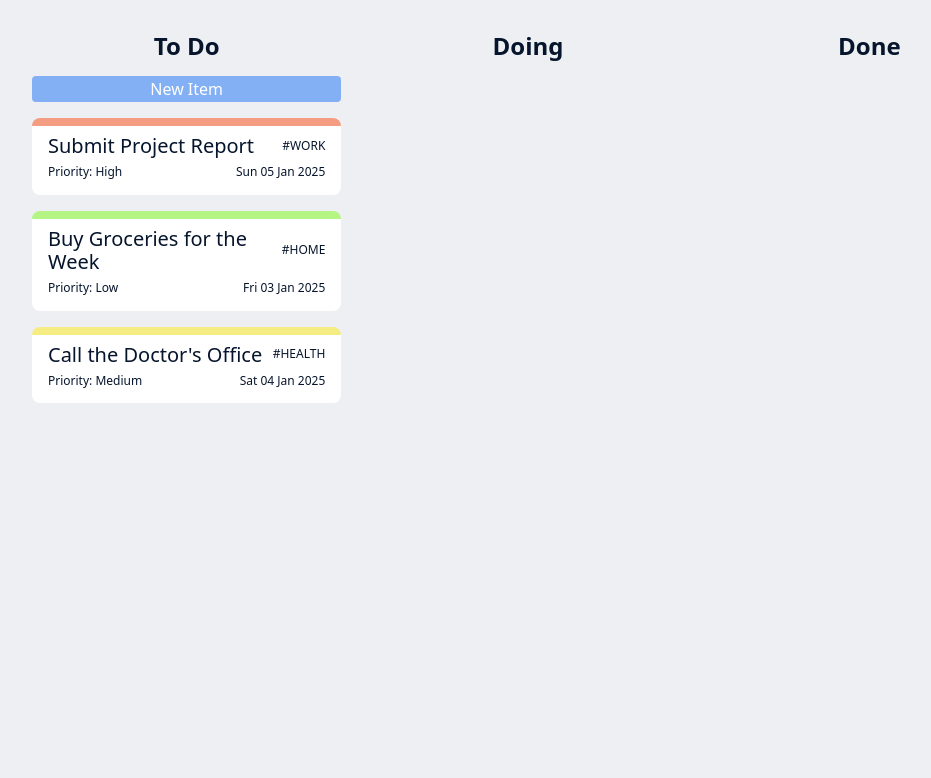
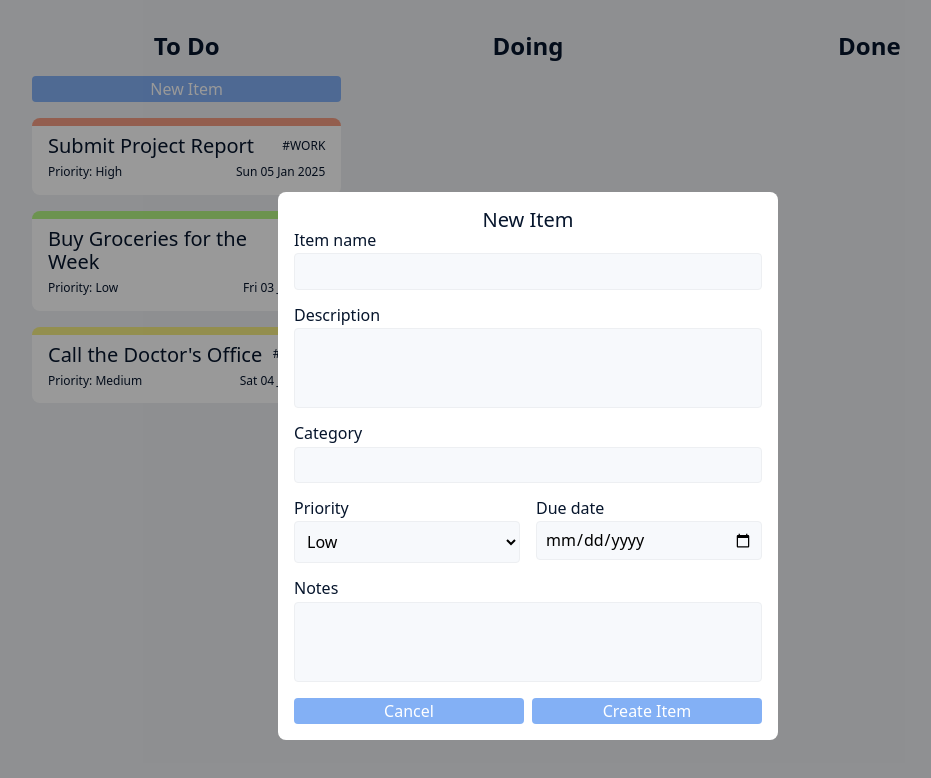
Before and after one commit to cd-javier/todo-list, a website built with webpack: page src/template.html in a window 1280 px wide. Both pictures are taken after a click on the button "New Item". Shown: the whole page, without its empty margins (112-1043 px from the left). Built offline with nearby package versions, Linux system fonts and the light colour scheme.

Commit message:
Create New Item button behavior

```diff
--- a/src/index.js
+++ b/src/index.js
@@ -7,9 +7,19 @@ const DomNodes = (function () {
   const todoList = document.getElementById("todo");
   const doingList = document.getElementById("doing");
   const doneList = document.getElementById("done");
-  const newBtn = document.getElementById("new-btn");
+  const newModal = document.getElementById("new-item-modal");
+  const newForm = document.forms["new-item-form"];
+  const newCancelBtn = document.getElementById("new-cancel-btn");
 
-  return { wrapper, todoList, doingList, doneList };
+  return {
+    wrapper,
+    todoList,
+    doingList,
+    doneList,
+    newModal,
+    newForm,
+    newCancelBtn,
+  };
 })();
 
 // Creates a new TodoList and uses methods
@@ -222,6 +232,27 @@ function changeStatus(e) {
 // -------------------------------
 //         Item Creation
 // -------------------------------
+function toggleNewItemModal() {
+  DomNodes.newModal.classList.toggle("hidden");
+}
+
+function createNewItem(e) {
+  e.preventDefault();
+  const form = DomNodes.newForm;
+
+  const name = form["item-name"].value;
+  const description = form["description"].value;
+  const dueDate = form["due-date"].value || new Date();
+  const category = form["category"].value;
+  const priority = Number(form["priority"].value);
+  const notes = form["notes"].value;
+
+  myToDo.createTodoItem(name, description, dueDate, category, priority, notes);
+
+  form.reset();
+  toggleNewItemModal();
+  renderTodos();
+}
 
 // ---------------------------------
 // Init - Finalize - Event Listeners
@@ -242,6 +273,11 @@ function finalize() {
 function EventListeners() {
   document.addEventListener("click", showDetailsListener);
   document.addEventListener("click", changeStatus);
+  document
+    .getElementById("new-btn")
+    .addEventListener("click", toggleNewItemModal);
+  DomNodes.newForm.addEventListener("submit", createNewItem);
+  DomNodes.newCancelBtn.addEventListener("click", toggleNewItemModal);
 }
 
 window.addEventListener("DOMContentLoaded", init);
--- a/src/styles.css
+++ b/src/styles.css
@@ -170,7 +170,6 @@ button {
 }
 
 .modal {
-  display: none;
   position: fixed;
   z-index: 1;
   left: 0;
@@ -200,9 +199,17 @@ button {
   margin: 0;
   list-style-type: none;
 
-  display: flex;
-  flex-direction: column;
+  display: grid;
+  grid-template-columns: 1fr 1fr;
   gap: 1rem;
+}
+
+.modal form ul > * {
+  grid-column-end: span 2;
+}
+
+.modal form ul .one-col {
+  grid-column-end: span 1;
 }
 
 .modal input,
@@ -210,6 +217,19 @@ button {
 .modal select {
   outline: none;
   border: 1px solid var(--bg-neutral);
+  background-color: var(--neutral);
+
+  padding: 0.5rem;
+  border-radius: 4px;
+
+  font-weight: 200;
+}
+
+.modal input:focus,
+.modal textarea:focus,
+.modal select:focus {
+  outline: none;
+  border: 1px solid var(--primary);
   background-color: var(--neutral);
 
   padding: 0.5rem;
--- a/src/template.html
+++ b/src/template.html
@@ -18,19 +18,23 @@
         </div>
     </div>
 
-    <div id="new-item" class="modal">
-        <form>
+    <div id="new-item-modal" class="modal hidden">
+        <form id="new-item-form">
             <div class="title">New Item</div>
             <ul>
                 <li>
                     <label for="new-name">Item name</label>
-                    <input type="text" name="item-name" id="new-name">
+                    <input type="text" name="item-name" id="new-name" required>
+                </li>
+                <li>
+                    <label for="new-description">Description</label>
+                    <textarea name="description" id="new-description"></textarea>
                 </li>
                 <li>
                     <label for="new-category">Category</label>
                     <input type="text" name="category" id="new-category">
                 </li>
-                <li>
+                <li class="one-col">
                     <label for="priority">Priority</label>
                     <select name="priority" id="priority">
                         <option value="0">Low</option>
@@ -38,16 +42,16 @@
                         <option value="2">High</option>
                     </select>
                 </li>
-                <li>
-                    <label for="new-description">Description</label>
-                    <textarea name="description" id="new-description"></textarea>
+                <li class="one-col">
+                    <label for="new-due-date">Due date</label>
+                    <input type="date" name="due-date" id="new-due-date">
                 </li>
                 <li>
                     <label for="new-notes">Notes</label>
                     <textarea name="notes" id="new-notes"></textarea>
                 </li>
                 <div class="modal-buttons">
-                    <button id="new-cancel-btn" class="cancel-btn">Cancel</button>
+                    <button id="new-cancel-btn" class="cancel-btn" type="button">Cancel</button>
                     <button id="new-create-btn">Create Item</button>
                 </div>
 
```
